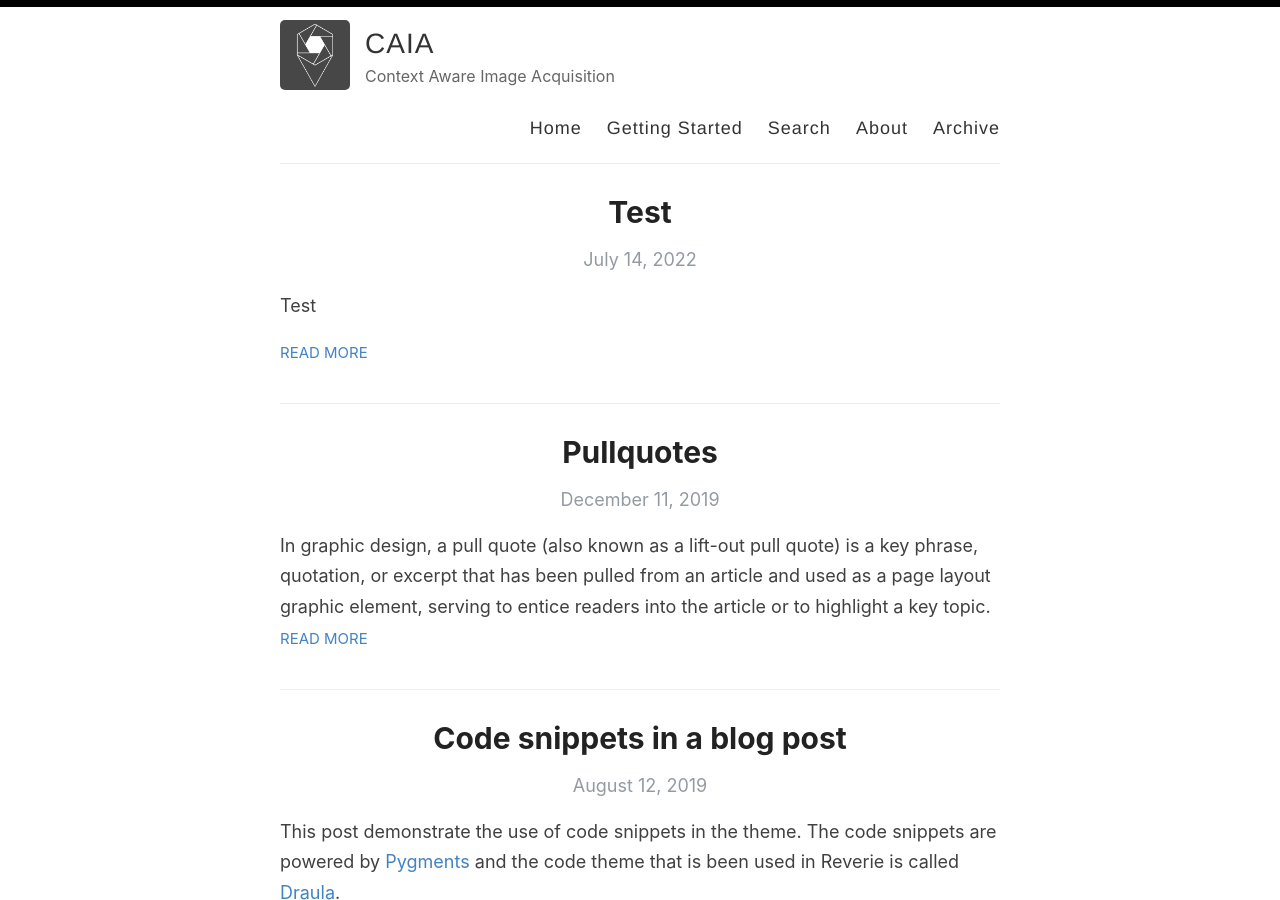
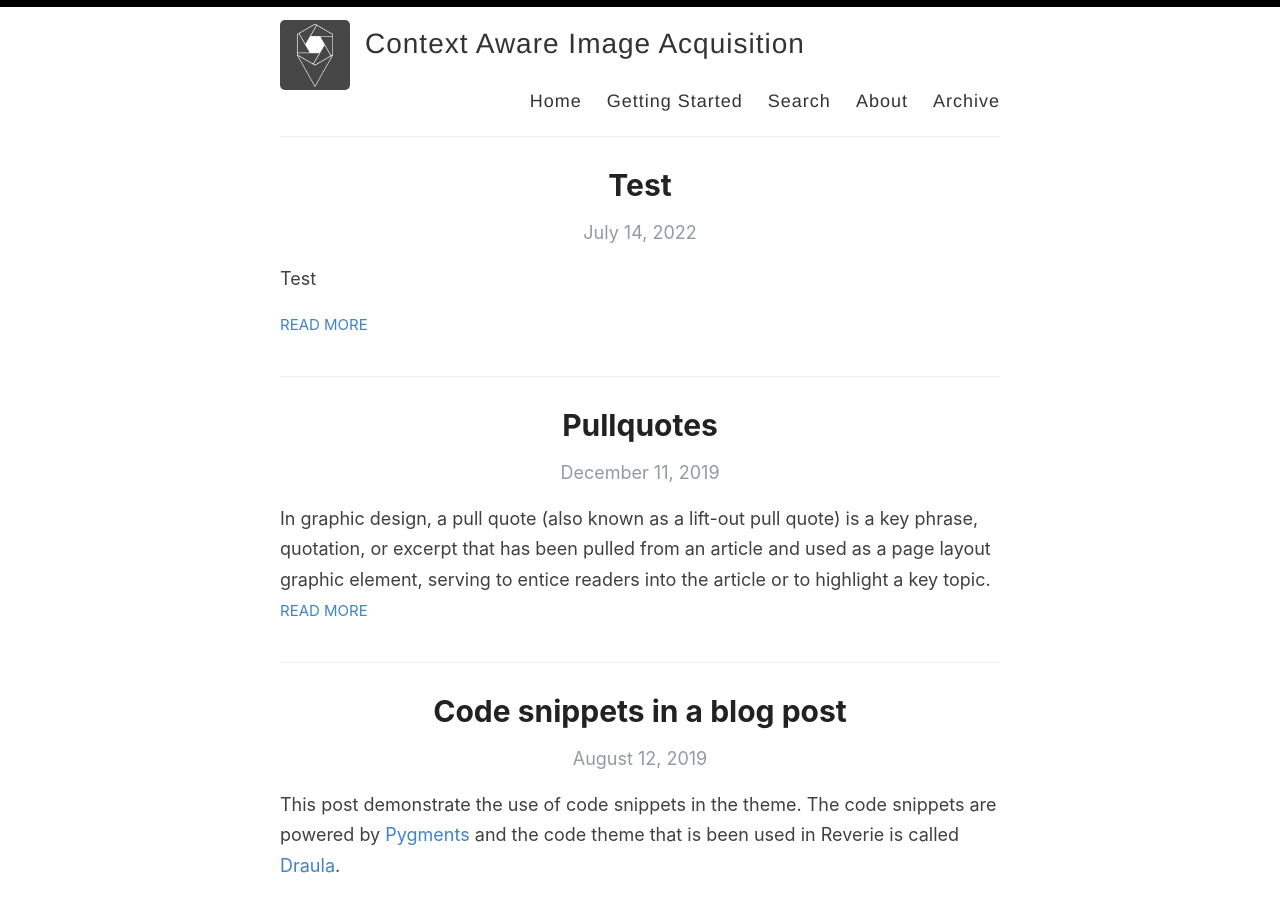
Before and after one commit to Design-Computation-RWTH/Design-Computation-RWTH.github.io, a Jekyll site: the page built from index.html, in a window 1280 px wide and 900 px high. Built offline with Jekyll 4.4.1, drawn with Linux system fonts in a browser that asks for light colours; the list of posts is cut into pages by our own code.

Commit message:
Update _config.yml

```diff
--- a/_config.yml
+++ b/_config.yml
@@ -3,13 +3,13 @@
 #
 
 # Name of your site (displayed in the header)
-name: CAIA
+name: Context Aware Image Acquisition
 
 # Name of the author
 author: Oliver Schulz
 
 # Short bio or description (displayed in the header)
-description: Context Aware Image Acquisition
+description:
 
 # URL of your avatar or profile pic (you could use your GitHub profile pic)
 avatar: /images/Icon512.png
```
